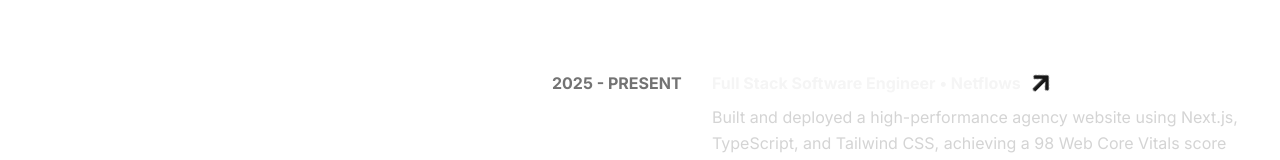
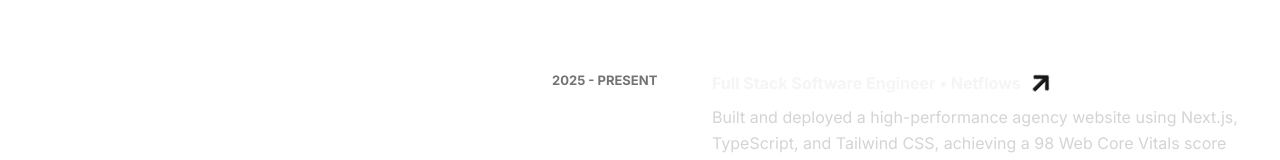
Before and after one commit to flowz0/bswe-portfolio, a Next.js app: page / in a window 1280 px wide. Shown: the part 498-658 px from the top of the page. Built offline with nearby package versions, Linux system fonts and the light colour scheme.

Commit message:
fix: update hover style and set dateRange text small in ExperienceCard component

```diff
--- a/components/ui/ExperienceCard.tsx
+++ b/components/ui/ExperienceCard.tsx
@@ -14,15 +14,15 @@ export default function ExperienceCard({
   return (
     <div className="lg:grid lg:grid-cols-[160px_1fr]">
       <div>
-        <p className="text-p font-bold text-neutral-500">{dateRange}</p>
+        <p className="text-sm font-bold text-neutral-500 cursor-default">{dateRange}</p>
       </div>
       <div>
-        <Link href={link || "/"} className="flex items-center gap-x-2 group">
-          <h3 className="text-p font-bold text-neutral-100">
+        <Link href={link || "/"} className="flex items-center gap-x-2 group w-fit">
+          <h3 className="text-p font-bold text-neutral-100 transition-colors duration-300 ease-in-out group-hover:text-primary">
             {title} • {company}
           </h3>
           <div>
-            <FaArrowRight className="size-6 -rotate-45 transition-all duration-300 ease-in-out group-hover:rotate-0" />
+            <FaArrowRight className="size-6 -rotate-45 transition-colors duration-300 ease-in-out group-hover:text-primary" />
           </div>
         </Link>
         <p className="text-p text-neutral-300 mt-2">
```
